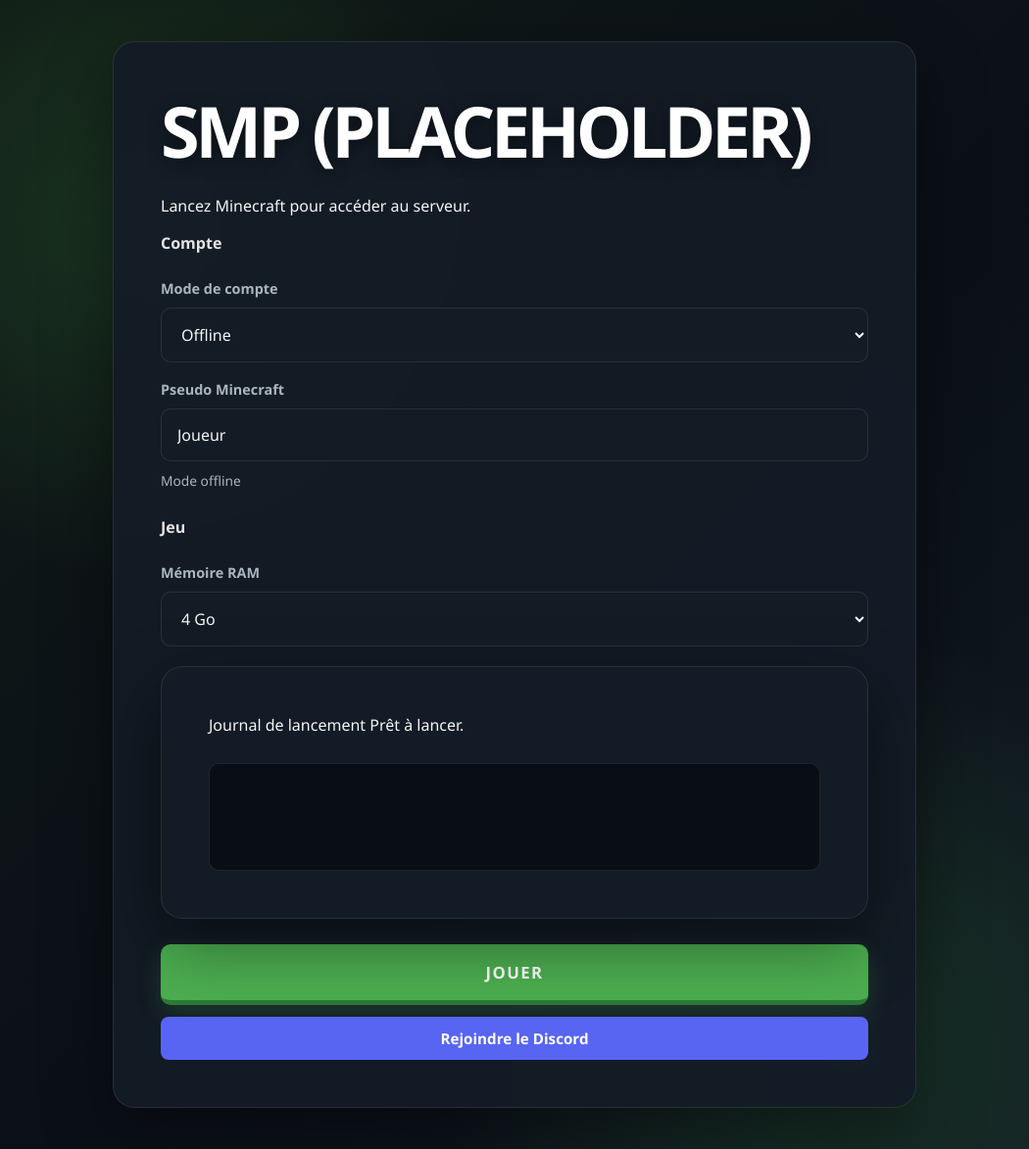
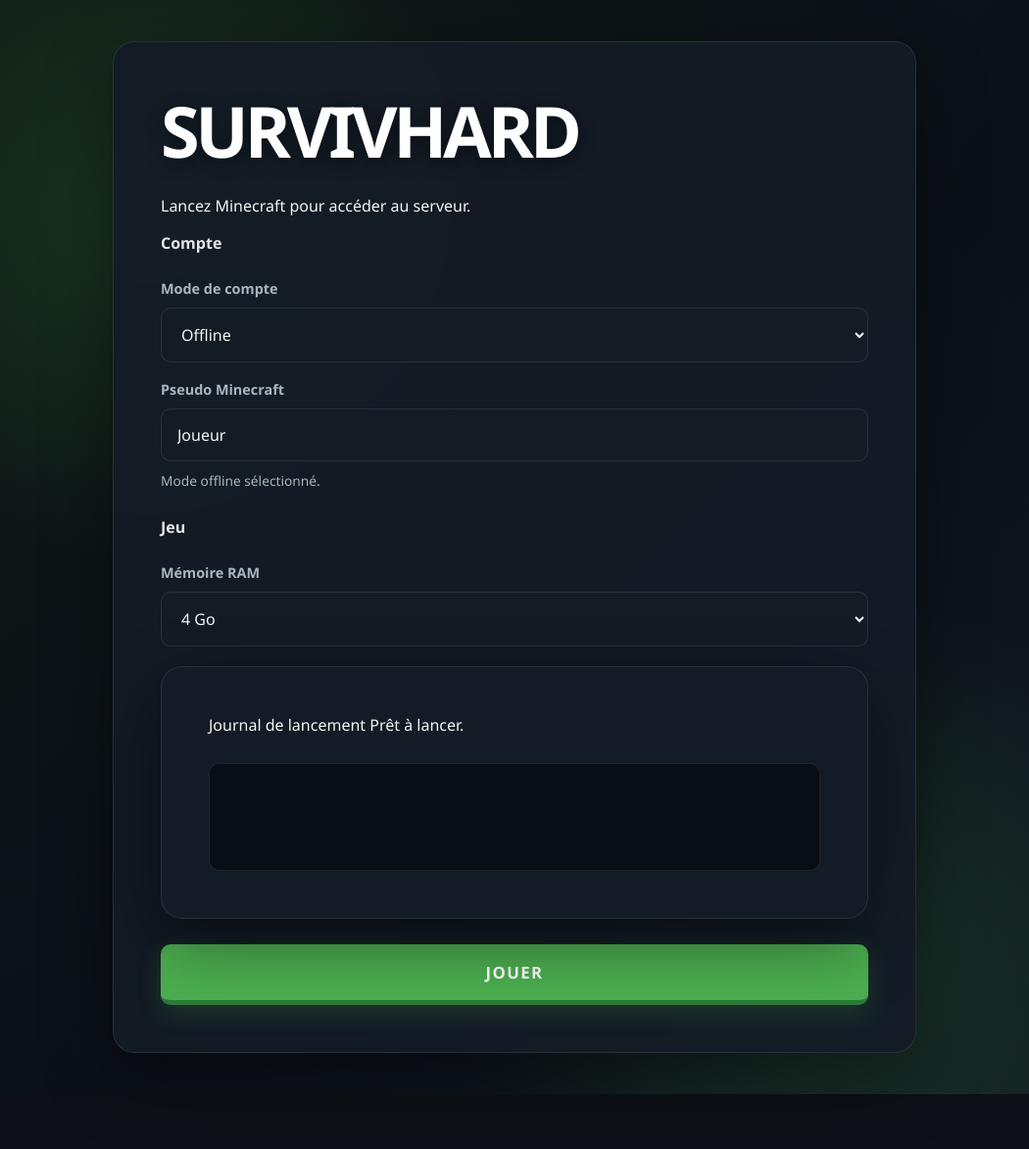
Before and after one commit to bala712115/launcher-mc, an Electron app: page src/index.html in a window 1050 px wide. Shown: the whole page at 98% size. After the commit the page ends 1117 px from the top, so only its background shows below. Drawn offline with Linux system fonts and the light colour scheme; no server answers.

Commit message:
removed uselss discord button

```diff
--- a/src/index.html
+++ b/src/index.html
@@ -4,7 +4,7 @@
   <meta charset="UTF-8" />
   <meta name="viewport" content="width=device-width, initial-scale=1.0" />
   <meta name="color-scheme" content="dark" />
-  <title>SMP Launcher</title>
+  <title>Launcher</title>
   <link rel="stylesheet" href="style.css" />
 </head>
 <body>
@@ -12,7 +12,7 @@
     <section class="launcher-panel" aria-labelledby="launcher-title">
       <header class="launcher-header">
         <p class="eyebrow"></p>
-        <h1 id="launcher-title">SMP (placeholder)</h1>
+        <h1 id="launcher-title">Survivhard</h1>
         <p class="subtitle">Lancez Minecraft pour accéder au serveur.</p>
       </header>
 
@@ -109,16 +109,6 @@
           Jouer
         </button>
 
-      <a
-        id="discordButton"
-        class="discord-button"
-        href="https://discord.gg/n4DCQSWp9s"
-        target="_blank"
-        rel="noopener noreferrer"
-      >
-        Rejoindre le Discord
-      </a>
-
       </form>
     </section>
   </main>
```
Also changed, not shown: 1 other file.
